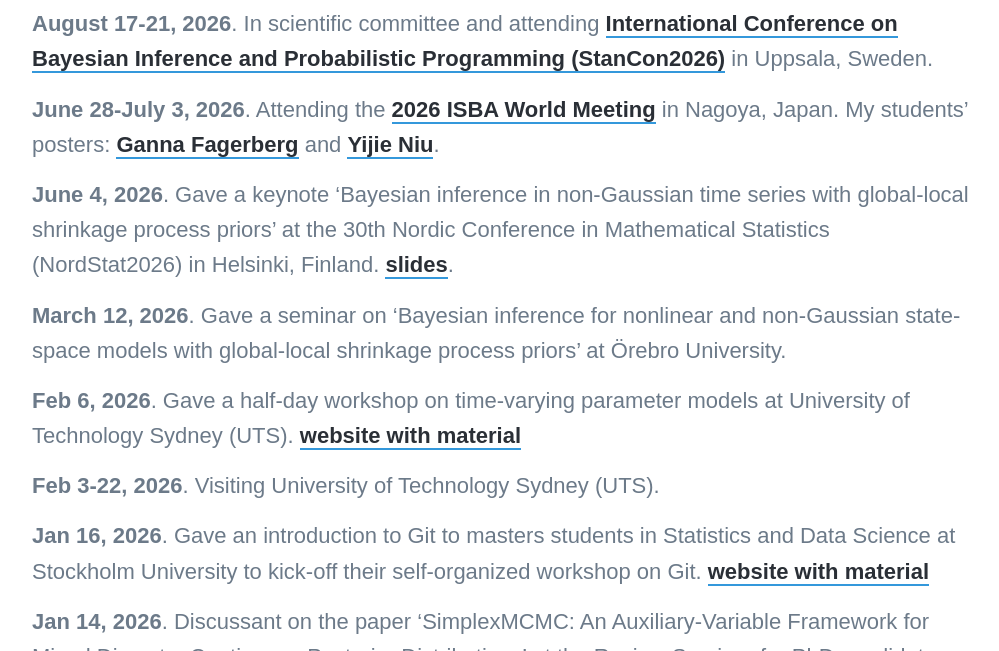
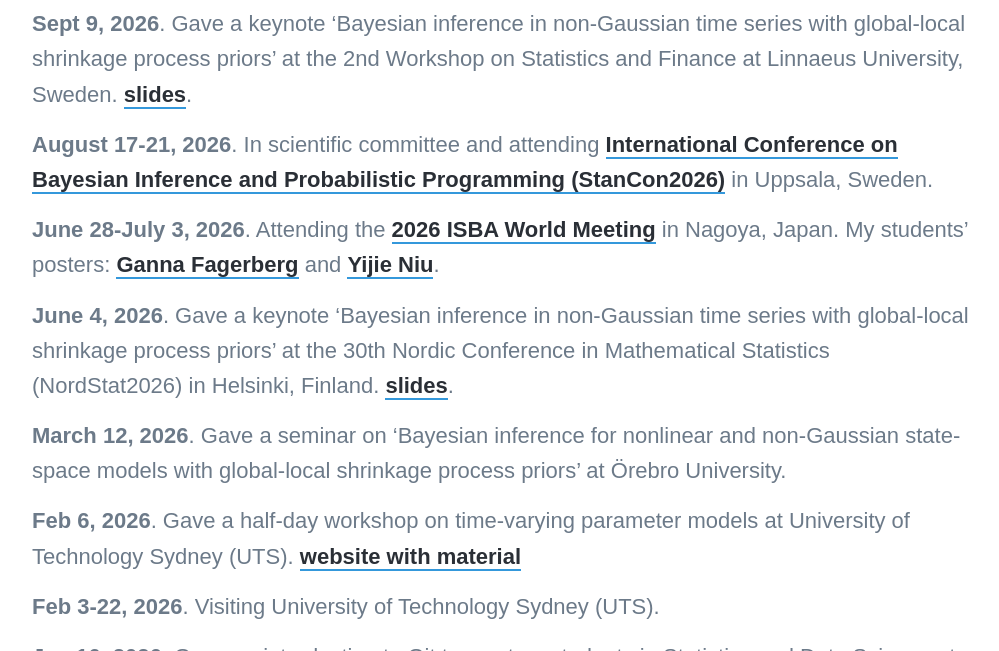
Before and after one commit to mattiasvillani/mattiasvillani.github.io, a Jekyll site: the page built from _pages/news.md, in a window 1280 px wide and 900 px high, scrolled down 359 px, cut to the strip 249-900 px from the top of the window. Shown: the whole strip, without its empty margins (138-1137 px from the left). Built offline with Jekyll 4.4.1, drawn with Linux system fonts in a browser that asks for light colours; nearby versions of some CDN libraries; some web fonts are replaced.

Commit message:
vaxjo workshop added

```diff
--- a/_pages/news.md
+++ b/_pages/news.md
@@ -4,6 +4,8 @@
 description: News.
 featured_image: /images/linocut_newspaper.jpg
 ---
+
+**Sept 9, 2026**. Gave a keynote 'Bayesian inference in non-Gaussian time series with global-local shrinkage process priors' at the 2nd Workshop on Statistics and Finance at Linnaeus University, Sweden. [slides](https://mattiasvillani.com/seminars/vaxjo2026).
 
 **August 17-21, 2026**. In scientific committee and attending [International Conference on Bayesian Inference and Probabilistic Programming (StanCon2026)](https://www.stancon2026.org/) in Uppsala, Sweden.
 
```
